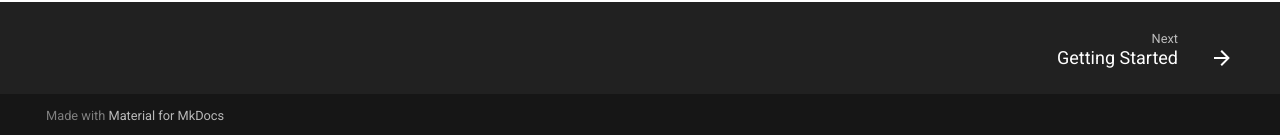
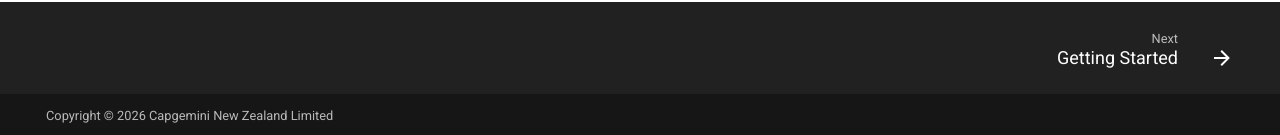
Before and after one commit to CapgeminiNZDyn365BC/Bank-Transfers-Docs, an MkDocs documentation site: the page built from docs/index.md, in a window 1280 px wide. Shown: the part 776-911 px from the top of the page. Built offline with MkDocs 1.6.1 and Material for MkDocs 9.7.7, drawn with Linux system fonts in a browser that asks for light colours.

Commit message:
Changed footer to show copyright and remove generator

```diff
--- a/mkdocs.yml
+++ b/mkdocs.yml
@@ -24,6 +24,11 @@ theme:
         icon: material/weather-sunny
         name: Switch to light mode
 
+copyright: Copyright © 2026 Capgemini New Zealand Limited
+
+extra:
+  generator: false
+
 nav:
   - Overview: index.md
   - Getting Started: getting-started.md
```
